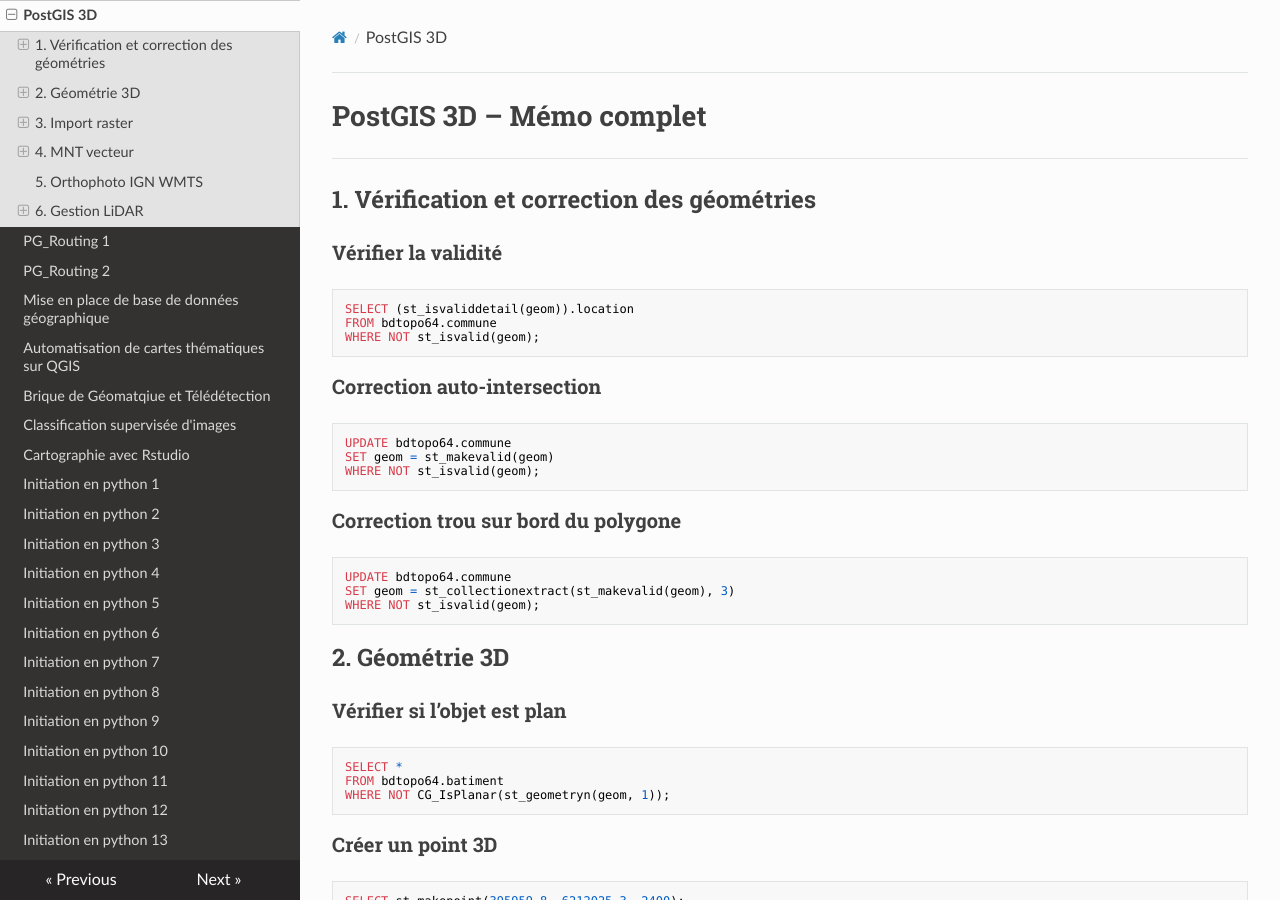
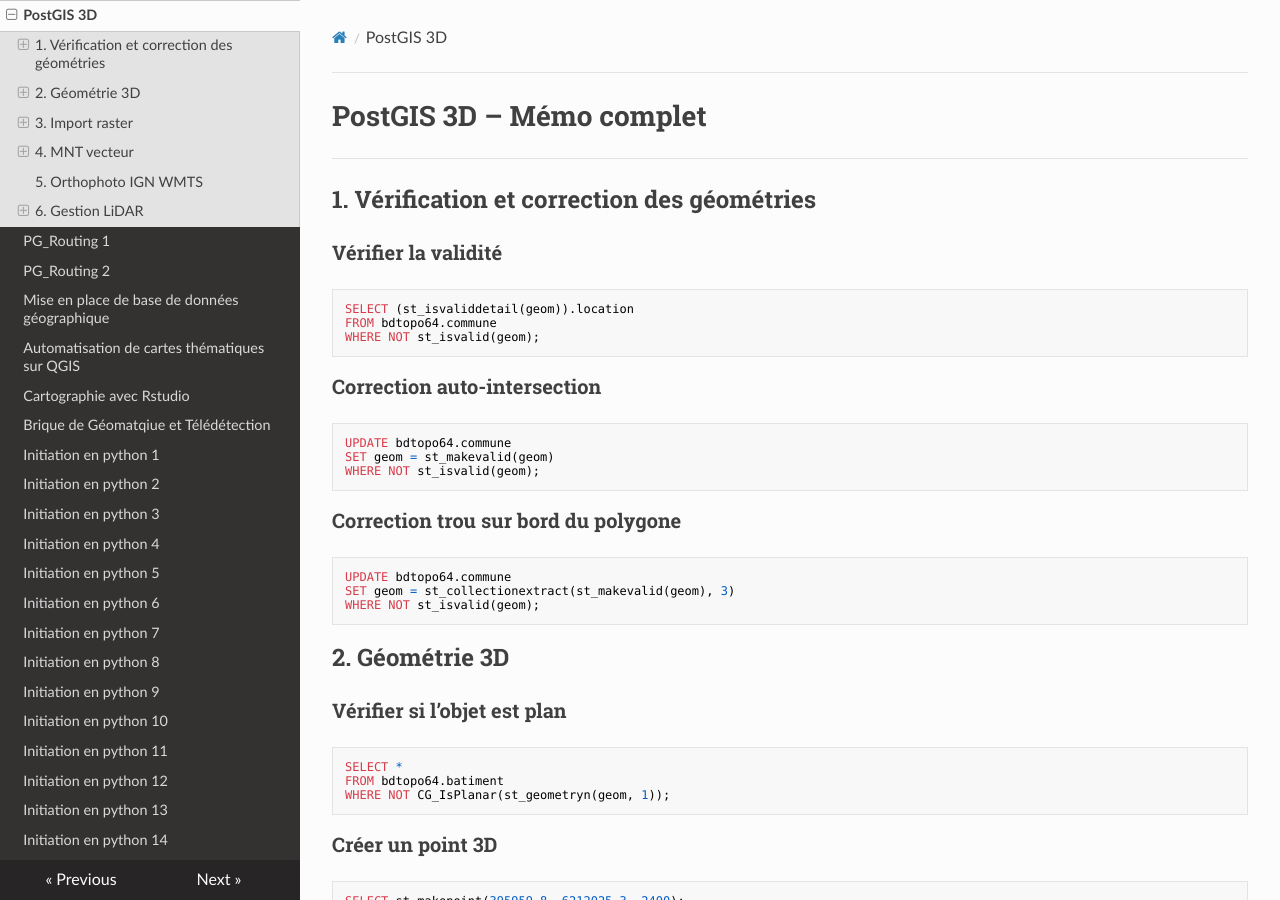
Before and after one commit to abdou123-guene/Site_de_documentation_geomatique, an MkDocs documentation site: the page built from docs/postgis_3d_notes.md, in a window 1280 px wide and 900 px high. Built offline with MkDocs 1.6.1, drawn with Linux system fonts in a browser that asks for light colours; nearby versions of some CDN libraries.

Commit message:
Reorganize mkdocs.yml structure and content

```diff
--- a/mkdocs.yml
+++ b/mkdocs.yml
@@ -14,9 +14,8 @@
   - PG_Routing 2: pgrouting1.md
   - Mise en place de base de données géographique: etude_cas_bdd.md
   - Automatisation de cartes thématiques sur QGIS: Methodologie_carto_diag_auto.md
+  - Cartographie avec Rstudio: rstudio_geomatique.md
   - Brique de Géomatqiue et Télédétection: teledetection.md
-  - Classification supervisée d'images: teledetection_cpgeom.md
-  - Cartographie avec Rstudio: rstudio_geomatique.md
   - Initiation en python 1: python1.md
   - Initiation en python 2: python2.md
   - Initiation en python 3: python3.md
@@ -33,6 +32,7 @@
   - Initiation en python 14: python14.md
   - Initiation en python 15: python15.md
   - Classification non supervisée d'images: classification_image_kmeans.md
+  - Classification supervisée d'images: teledetection_cpgeom.md
   - Manipulation de données avec commandes GDAL: GDAL_Ubuntu.md
   - Consultation dynamique de données PostgreSQL avec PHP: consultation_presentation_markdown_panel.md
   - Exemple de source de données entreprise : Readme.md
```
